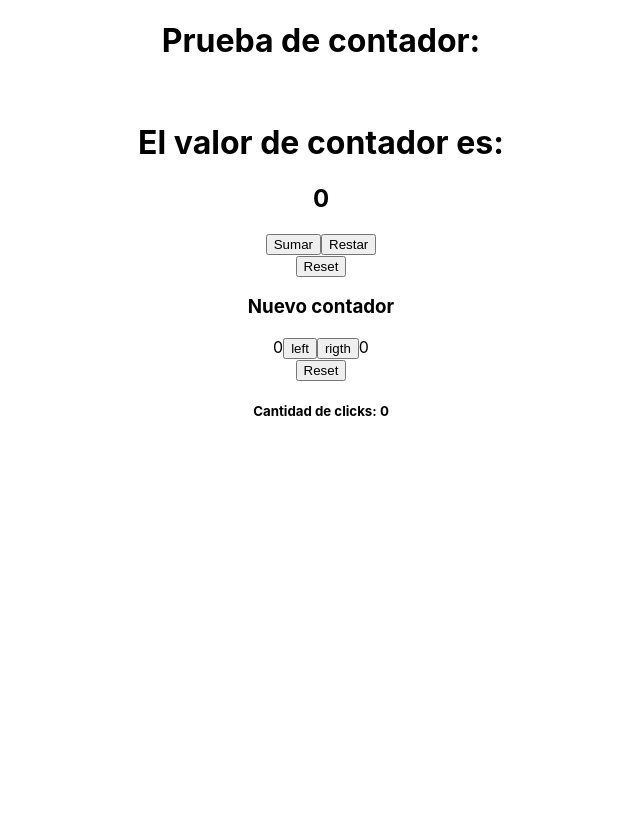
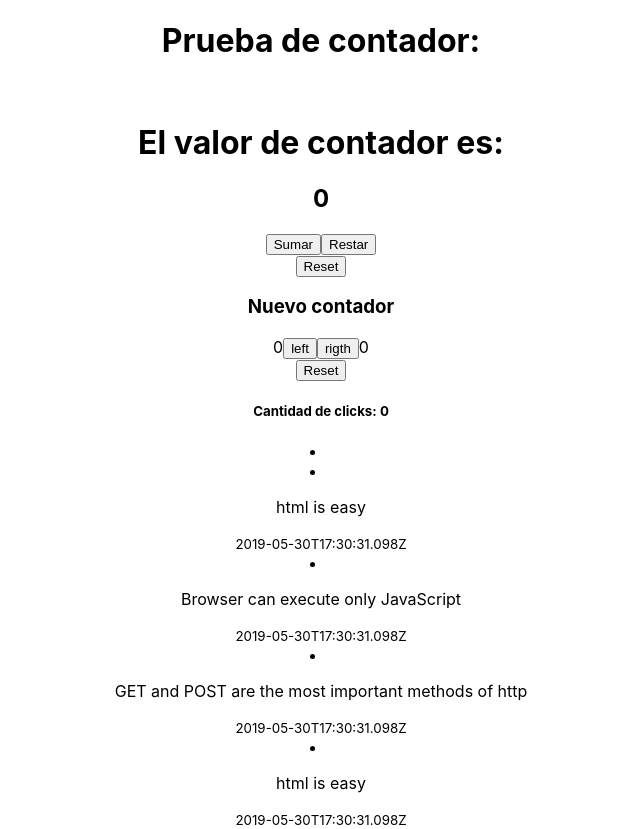
Before and after one commit to lgmamaniap/reactpractice, a React (Create React App) app: page / in a window 1280 px wide. Shown: the whole page, without its empty margins (319-959 px from the left). Before the commit the page ends 800 px from the top, so only its background shows below. Built offline with nearby package versions, Linux system fonts and the light colour scheme.

Commit message:
feat: renderizado de lista de elementos

```diff
--- a/src/App.js
+++ b/src/App.js
@@ -1,5 +1,6 @@
 import './App.css';
 import Contador from './Contador';
+import ListaElementos from './ListaElementos';
 import Mensaje from './Mensaje';
 
 const App = () => {
@@ -9,6 +10,7 @@ const App = () => {
       <br />
       <Mensaje mensaje='El valor de contador es: '/>
       <Contador />
+      <ListaElementos />
     </div>
   );
 }
--- /dev/null
+++ b/src/ListaElementos.js
@@ -0,0 +1,44 @@
+import Note from "./Note"
+
+const notes = [
+  {
+    id: 1,
+    content: 'html is easy',
+    date: '2019-05-30T17:30:31.098Z',
+    important: true
+  },
+  {
+    id: 2,
+    content: 'Browser can execute only JavaScript',
+    date: '2019-05-30T17:30:31.098Z',
+    important: false
+  },
+  {
+    id: 3,
+    content: 'GET and POST are the most important methods of http',
+    date: '2019-05-30T17:30:31.098Z',
+    important: true
+  },
+  {
+    id: 4,
+    content: 'html is easy',
+    date: '2019-05-30T17:30:31.098Z',
+    important: true
+  },
+]
+
+const ListaElementos = () => {
+  return (
+    notes ?
+      <li>
+        {
+          notes.map((note) => {
+            return <Note key={note.id} content={note.content} date={note.date} />
+          })
+        }
+      </li>
+      : <div>No hay contenido</div>
+  )
+}
+
+export default ListaElementos
--- /dev/null
+++ b/src/Note.js
@@ -0,0 +1,11 @@
+
+const Note = ({content, date}) => {
+  return (
+    <li>
+      <p>{content}</p>
+      <small><time>{date}</time></small>
+    </li>
+  )
+}
+
+export default Note
```
